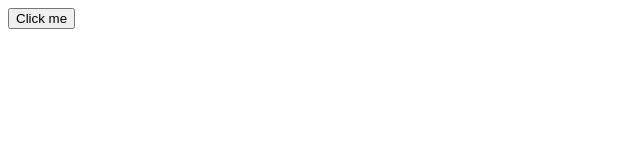
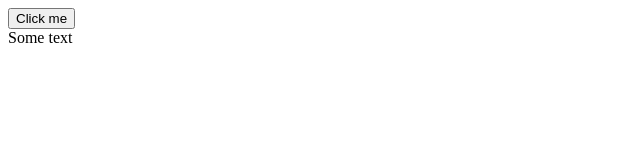
Before and after one commit to SamuelBrand-tech/GuessingGameV4, a plain HTML site: page index.html in a window 1280 px wide. Shown: the full height of the page, 0-640 px from the left. Drawn offline with Linux system fonts and the light colour scheme.

Commit message:
Test My File

```diff
--- a/index.html
+++ b/index.html
@@ -9,6 +9,10 @@
 <body>
     <button>Click me</button>
 
+
+    <div class="text">
+        Some text
+    </div>
 <script src="scripts.js"></script>
 </body>
 </html>
```
